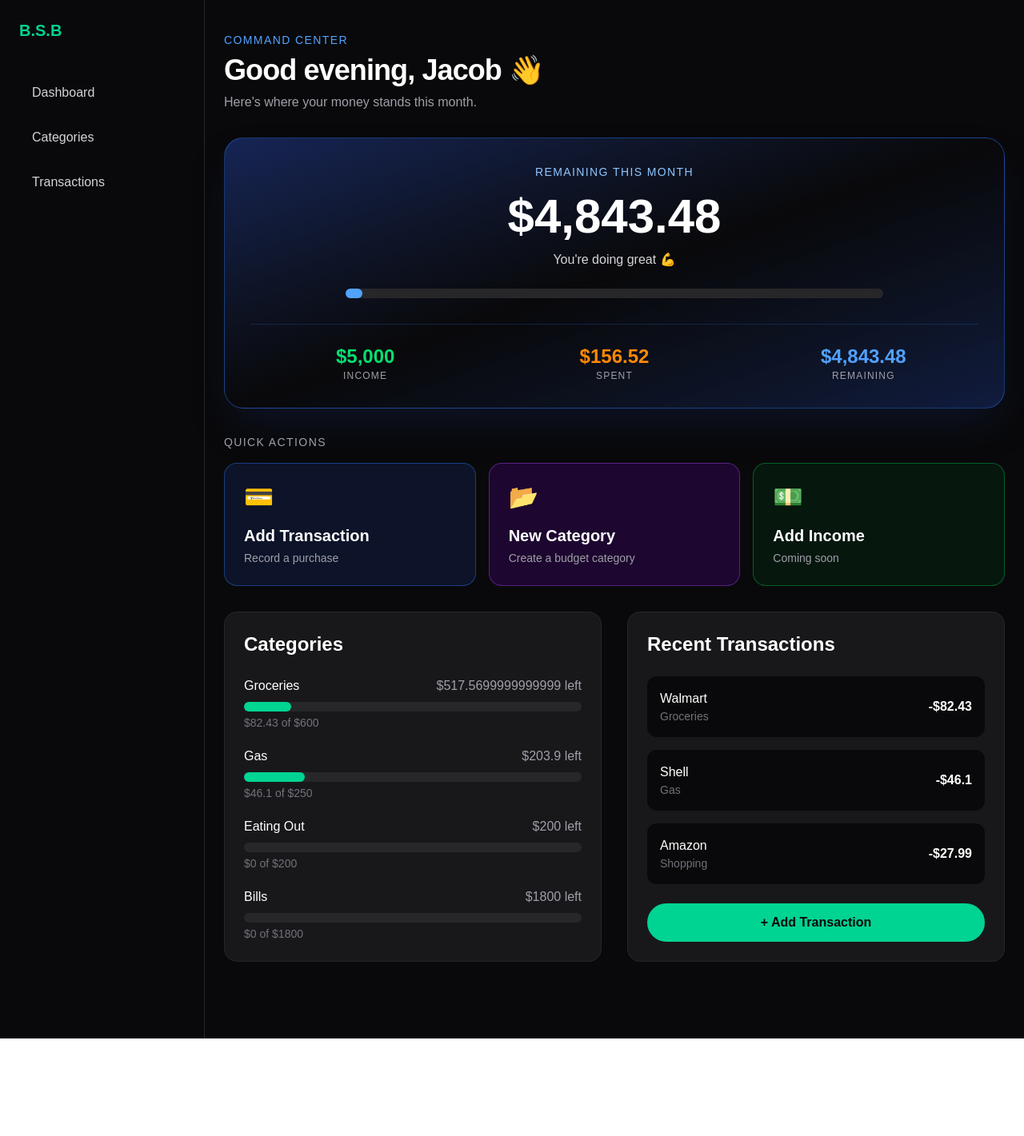
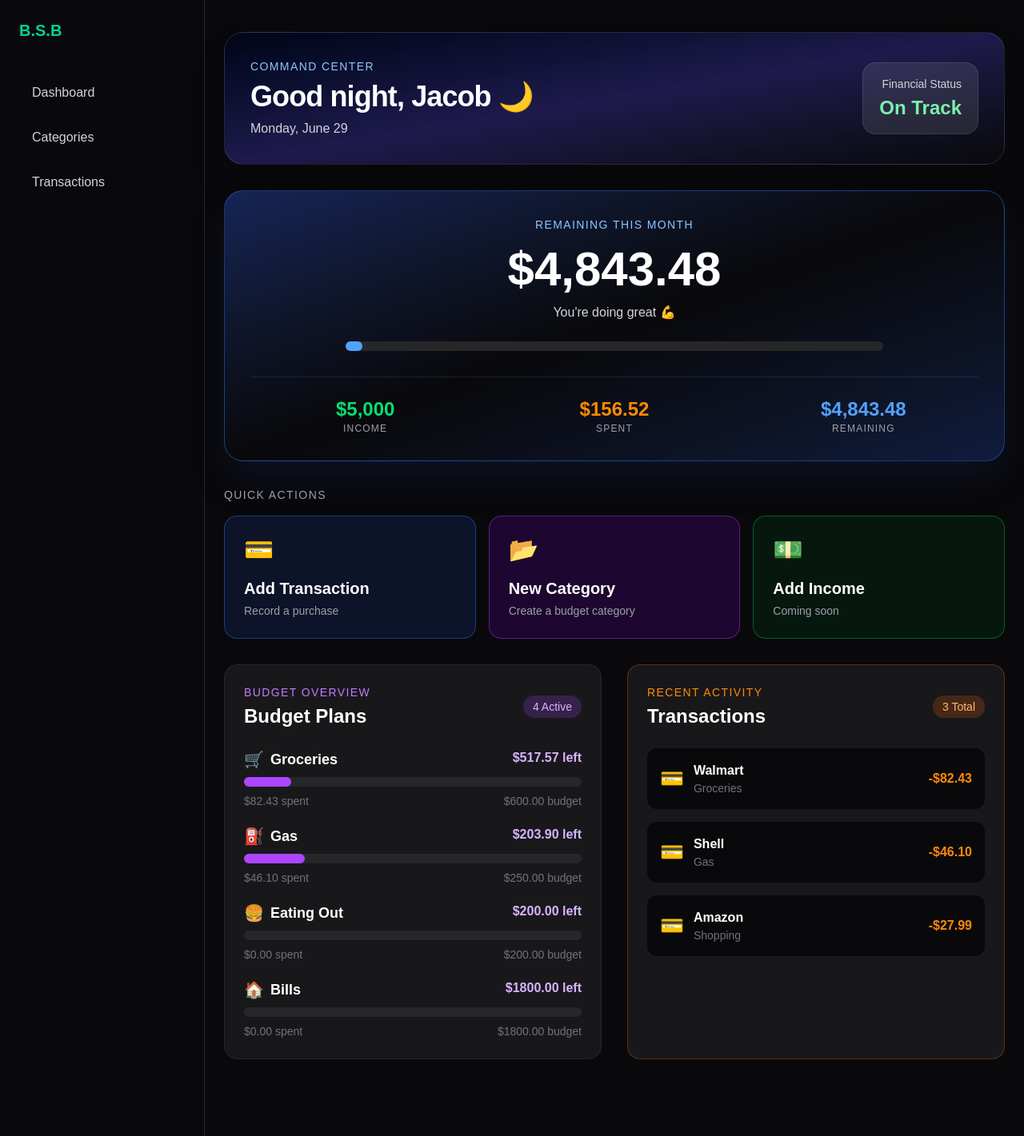
Before and after one commit to jacobaybee-rgb/budget-app, a Next.js app: page /dashboard in a window 1280 px wide. Shown: the whole page at 80% size. Before the commit the page ends 1299 px from the top, so only its background shows below. Built offline with nearby package versions, Linux system fonts and the light colour scheme.

Commit message:
Changing dashboard and polishing it more

```diff
--- a/app/dashboard/page.tsx
+++ b/app/dashboard/page.tsx
@@ -4,6 +4,7 @@ import { useBudget } from "@/context/BudgetContext";
 import CategoryList from "@/components/CategoryList";
 import TransactionList from "@/components/TransactionList";
 import AppLayout from "@/components/AppLayout";
+import CommandCenterHeader from "@/components/CommandCenterHeader";
 
 export default function Dashboard() {
   const { categories, transactions } = useBudget();
@@ -19,17 +20,7 @@ export default function Dashboard() {
   return (
     <AppLayout>
       <div className="flex flex-col gap-8">
-        <div>
-          <p className="text-sm uppercase tracking-widest text-blue-400">
-            Command Center
-          </p>
-          <h1 className="mt-2 text-4xl font-bold tracking-tight">
-            Good evening, Jacob 👋
-          </h1>
-          <p className="mt-2 text-zinc-400">
-            Here&apos;s where your money stands this month.
-          </p>
-        </div>
+        <CommandCenterHeader />
 
         <section className="rounded-3xl border border-blue-500/40 bg-gradient-to-br from-blue-950 via-zinc-950 to-blue-900/40 p-8 shadow-2xl shadow-blue-950/40">
           <div className="text-center">
--- a/components/CategoryList.tsx
+++ b/components/CategoryList.tsx
@@ -4,6 +4,7 @@ import {
   getCategoryRemaining,
   getCategorySpent,
 } from "@/lib/budget";
+import { getCategoryIcon } from "@/lib/categoryIcons";
 
 type CategoryListProps = {
   categories: Category[];
@@ -16,7 +17,21 @@ export default function CategoryList({
 }: CategoryListProps) {
   return (
     <section className="rounded-2xl border border-zinc-800 bg-zinc-900 p-6">
-      <h2 className="text-2xl font-bold">Categories</h2>
+      <div className="flex items-center justify-between">
+        <div>
+          <p className="text-sm uppercase tracking-widest text-purple-400">
+            Budget Overview
+          </p>
+
+          <h2 className="mt-1 text-2xl font-bold">
+            Budget Plans
+          </h2>
+        </div>
+
+        <div className="rounded-full bg-purple-500/20 px-3 py-1 text-sm text-purple-300">
+          {categories.length} Active
+        </div>
+      </div>
 
       <div className="mt-6 space-y-5">
         {categories.map((category) => {
@@ -30,20 +45,34 @@ export default function CategoryList({
           return (
             <div key={category.id}>
               <div className="flex justify-between">
-                <p className="font-medium">{category.name}</p>
-                <p className="text-zinc-400">${left} left</p>
+                <div className="flex items-center gap-2">
+                  <span className="text-xl">{getCategoryIcon(category.name)}</span>
+
+                  <p className="font-semibold text-lg">
+                    {category.name}
+                  </p>
+                </div>
+                <p className="font-semibold text-purple-300">
+                  ${left.toFixed(2)} left
+                </p>
               </div>
 
               <div className="mt-2 h-3 rounded-full bg-zinc-800">
                 <div
-                  className="h-3 rounded-full bg-emerald-400"
+                  className="h-3 rounded-full bg-purple-500 transition-all duration-700"
                   style={{ width: `${percent}%` }}
                 />
               </div>
 
-              <p className="mt-1 text-sm text-zinc-500">
-                ${spent} of ${category.budget}
-              </p>
+              <div className="mt-2 flex items-center justify-between text-sm">
+                <span className="text-zinc-500">
+                  ${spent.toFixed(2)} spent
+                </span>
+
+                <span className="text-zinc-500">
+                  ${category.budget.toFixed(2)} budget
+                </span>
+              </div>
             </div>
           );
         })}
--- /dev/null
+++ b/components/CommandCenterHeader.tsx
@@ -0,0 +1,58 @@
+"use client";
+
+export default function CommandCenterHeader() {
+  const hour = new Date().getHours();
+
+  let greeting = "Good evening";
+  let emoji = "🌅";
+  let background = "from-purple-950 via-orange-900/40 to-zinc-950";
+
+  if (hour >= 5 && hour < 12) {
+    greeting = "Good morning";
+    emoji = "🌅";
+    background = "from-orange-900/50 via-blue-900/40 to-zinc-950";
+  } else if (hour >= 12 && hour < 17) {
+    greeting = "Good afternoon";
+    emoji = "☀️";
+    background = "from-blue-900/60 via-sky-900/40 to-zinc-950";
+  } else if (hour >= 17 && hour < 21) {
+    greeting = "Good evening";
+    emoji = "🌇";
+    background = "from-purple-950 via-orange-900/40 to-zinc-950";
+  } else {
+    greeting = "Good night";
+    emoji = "🌙";
+    background = "from-slate-950 via-indigo-950 to-zinc-950";
+  }
+
+  const today = new Date().toLocaleDateString("en-US", {
+    weekday: "long",
+    month: "long",
+    day: "numeric",
+  });
+
+  return (
+    <section
+      className={`overflow-hidden rounded-3xl border border-white/10 bg-gradient-to-br ${background} p-8 shadow-2xl`}
+    >
+      <div className="flex flex-col gap-6 md:flex-row md:items-center md:justify-between">
+        <div>
+          <p className="text-sm uppercase tracking-widest text-blue-300">
+            Command Center
+          </p>
+
+          <h1 className="mt-2 text-4xl font-bold tracking-tight">
+            {greeting}, Jacob {emoji}
+          </h1>
+
+          <p className="mt-2 text-zinc-300">{today}</p>
+        </div>
+
+        <div className="rounded-2xl border border-white/10 bg-white/10 px-5 py-4 text-right backdrop-blur">
+          <p className="text-sm text-zinc-300">Financial Status</p>
+          <p className="mt-1 text-2xl font-bold text-green-300">On Track</p>
+        </div>
+      </div>
+    </section>
+  );
+}
--- a/components/TransactionList.tsx
+++ b/components/TransactionList.tsx
@@ -8,28 +8,46 @@ export default function TransactionList({
   transactions,
 }: TransactionListProps) {
   return (
-    <section className="rounded-2xl border border-zinc-800 bg-zinc-900 p-6">
-      <h2 className="text-2xl font-bold">Recent Transactions</h2>
+    <section className="rounded-2xl border border-orange-500/30 bg-zinc-900 p-6">
+      <div className="flex items-center justify-between">
+        <div>
+          <p className="text-sm uppercase tracking-widest text-orange-400">
+            Recent Activity
+          </p>
+
+          <h2 className="mt-1 text-2xl font-bold">
+            Transactions
+          </h2>
+        </div>
+
+        <div className="rounded-full bg-orange-500/20 px-3 py-1 text-sm text-orange-300">
+          {transactions.length} Total
+        </div>
+      </div>
 
       <div className="mt-6 space-y-4">
         {transactions.map((transaction) => (
           <div
-            key={transaction.name}
-            className="flex items-center justify-between rounded-xl bg-zinc-950 p-4"
+            key={`${transaction.name}-${transaction.amount}`}
+            className="flex items-center justify-between rounded-xl bg-zinc-950 p-4 transition hover:bg-zinc-800"
           >
-            <div>
-              <p className="font-medium">{transaction.name}</p>
-              <p className="text-sm text-zinc-500">{transaction.category}</p>
+            <div className="flex items-center gap-3">
+              <span className="text-2xl">💳</span>
+
+              <div>
+                <p className="font-semibold">{transaction.name}</p>
+                <p className="text-sm text-zinc-500">
+                  {transaction.category}
+                </p>
+              </div>
             </div>
 
-            <p className="font-bold">-${transaction.amount}</p>
+            <p className="font-bold text-orange-400">
+              -${transaction.amount.toFixed(2)}
+            </p>
           </div>
         ))}
       </div>
-
-      <button className="mt-6 w-full rounded-full bg-emerald-400 px-5 py-3 font-semibold text-zinc-950">
-        + Add Transaction
-      </button>
     </section>
   );
 }
--- /dev/null
+++ b/lib/categoryIcons.ts
@@ -0,0 +1,17 @@
+export function getCategoryIcon(categoryName: string) {
+  const name = categoryName.toLowerCase();
+
+  if (name.includes("grocer") || name.includes("food")) return "🛒";
+  if (name.includes("gas") || name.includes("fuel")) return "⛽";
+  if (name.includes("eat") || name.includes("dining") || name.includes("restaurant")) return "🍔";
+  if (name.includes("bill") || name.includes("rent") || name.includes("mortgage")) return "🏠";
+  if (name.includes("shop") || name.includes("amazon")) return "🛍️";
+  if (name.includes("baby") || name.includes("kid")) return "🍼";
+  if (name.includes("pet") || name.includes("dog") || name.includes("cat")) return "🐶";
+  if (name.includes("travel") || name.includes("vacation")) return "✈️";
+  if (name.includes("health") || name.includes("medical")) return "🏥";
+  if (name.includes("school") || name.includes("education")) return "🎓";
+  if (name.includes("entertainment") || name.includes("game")) return "🎮";
+
+  return "📂";
+}
```
